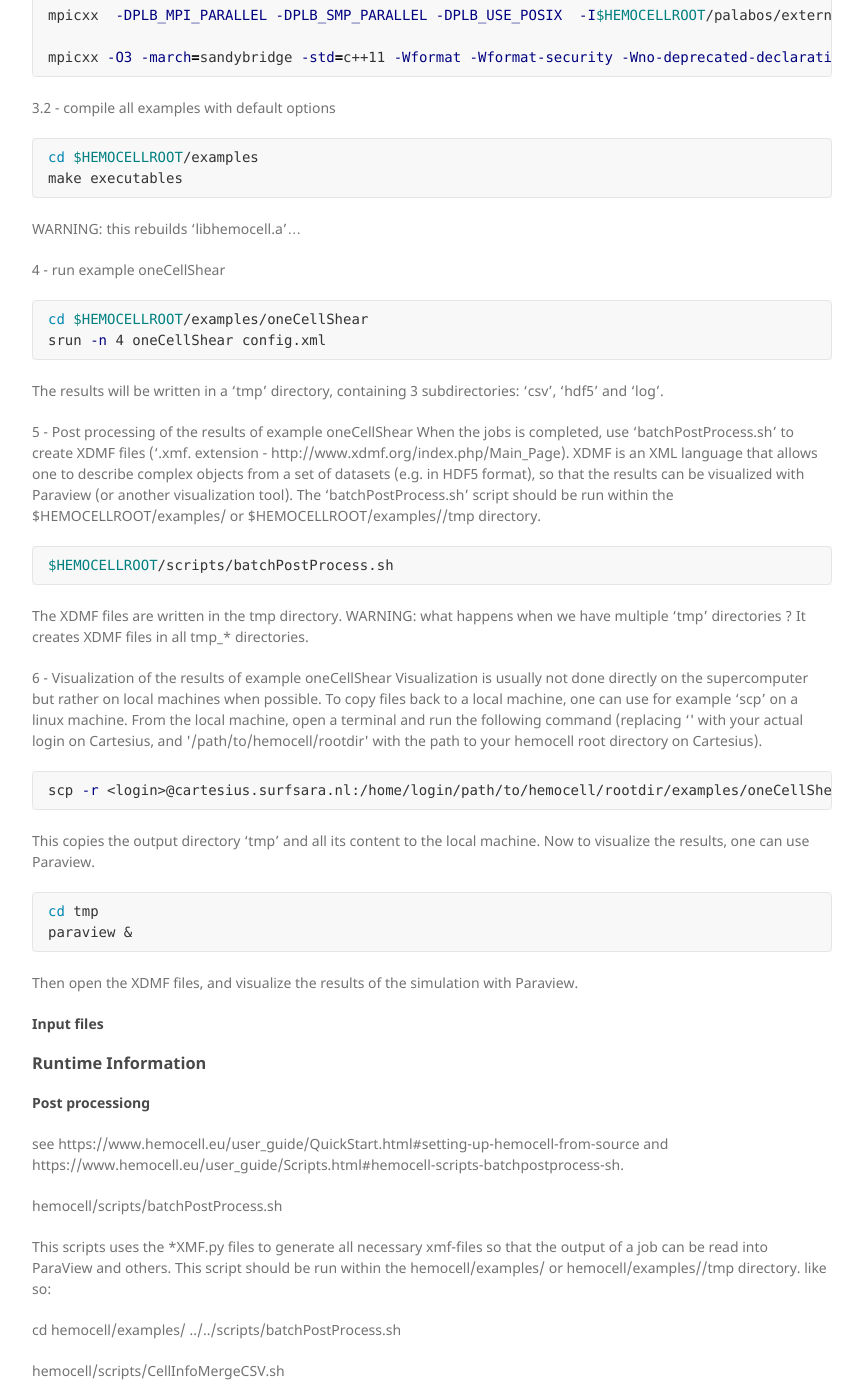
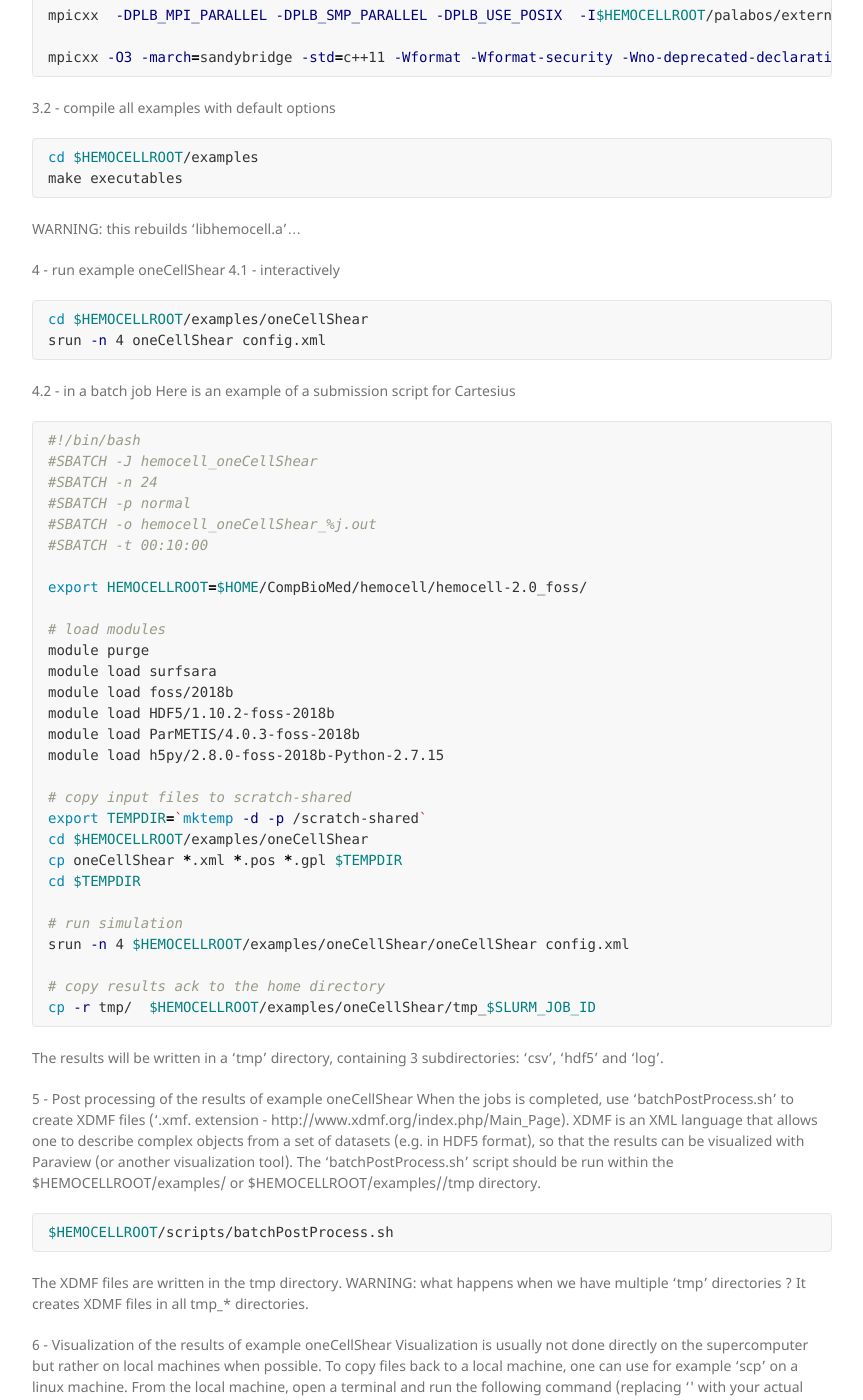
Before and after one commit to compbiomedeu/compbiomedeu.github.io, a Jekyll site: the page built from applications/HemoCell/HemoCell.md, in a window 1280 px wide and 1400 px high, scrolled down 3789 px. Shown: the whole window, without its empty margins (178-1041 px from the left). Built offline with Jekyll 4.4.1, drawn with Linux system fonts in a browser that asks for light colours; our own code applies the rules of GitHub Pages for plain Markdown files.

Commit message:
adding batch script for hemocell's oneCellShear example

````diff
--- a/applications/HemoCell/HemoCell.md
+++ b/applications/HemoCell/HemoCell.md
@@ -199,10 +199,44 @@ make executables
 WARNING: this rebuilds 'libhemocell.a'...
 
 4 - run example oneCellShear
+4.1 - interactively
 ```bash
 cd $HEMOCELLROOT/examples/oneCellShear
 srun -n 4 oneCellShear config.xml
 ```
+4.2 - in a batch job
+Here is an example of a submission script for Cartesius
+```bash
+#!/bin/bash
+#SBATCH -J hemocell_oneCellShear
+#SBATCH -n 24
+#SBATCH -p normal
+#SBATCH -o hemocell_oneCellShear_%j.out
+#SBATCH -t 00:10:00
+
+export HEMOCELLROOT=$HOME/CompBioMed/hemocell/hemocell-2.0_foss/
+
+# load modules
+module purge
+module load surfsara
+module load foss/2018b
+module load HDF5/1.10.2-foss-2018b
+module load ParMETIS/4.0.3-foss-2018b
+module load h5py/2.8.0-foss-2018b-Python-2.7.15
+
+# copy input files to scratch-shared
+export TEMPDIR=`mktemp -d -p /scratch-shared`
+cd $HEMOCELLROOT/examples/oneCellShear
+cp oneCellShear *.xml *.pos *.gpl $TEMPDIR
+cd $TEMPDIR
+
+# run simulation
+srun -n 4 $HEMOCELLROOT/examples/oneCellShear/oneCellShear config.xml
+
+# copy results ack to the home directory
+cp -r tmp/  $HEMOCELLROOT/examples/oneCellShear/tmp_$SLURM_JOB_ID
+```
+
 The results will be written in a 'tmp' directory, containing 3 subdirectories: 'csv', 'hdf5' and 'log'.
 
 5 - Post processing of the results of example oneCellShear
````
